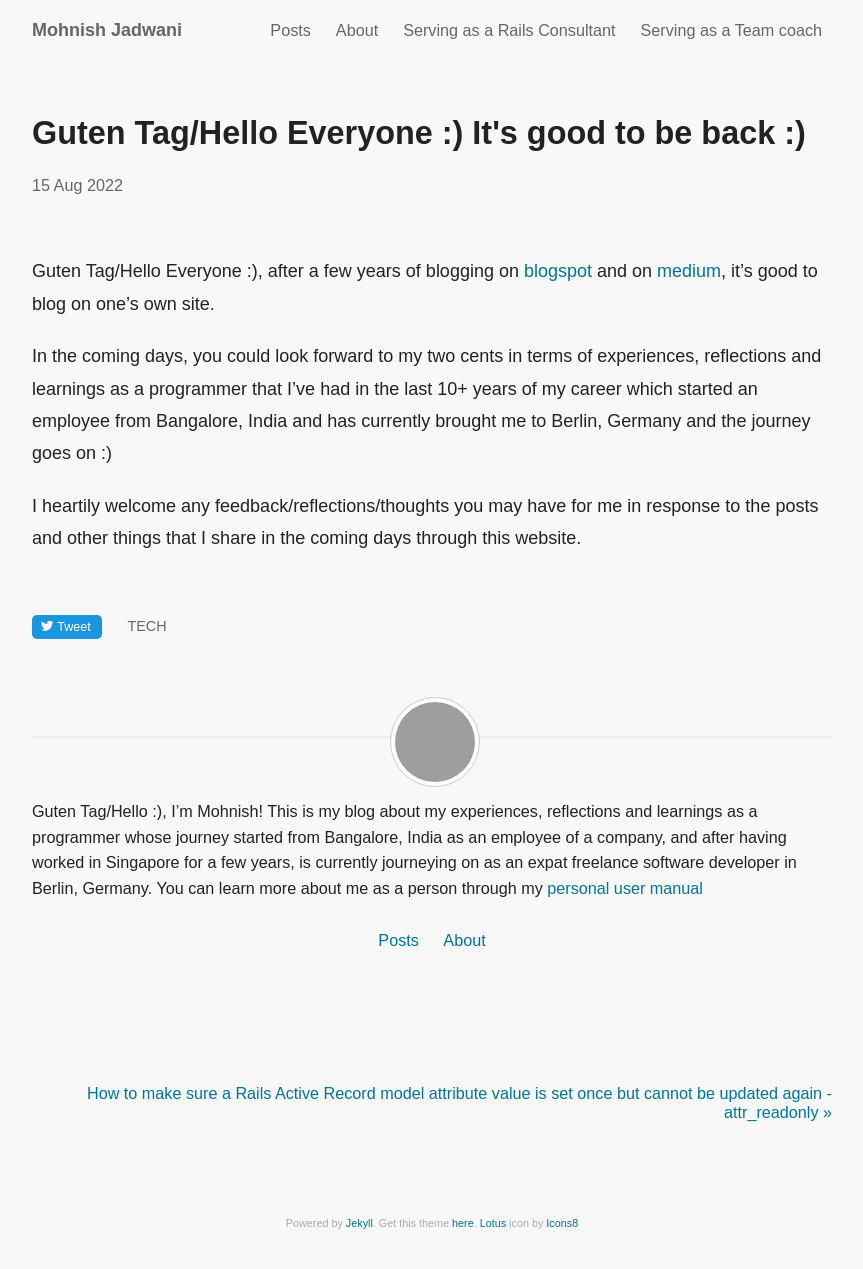
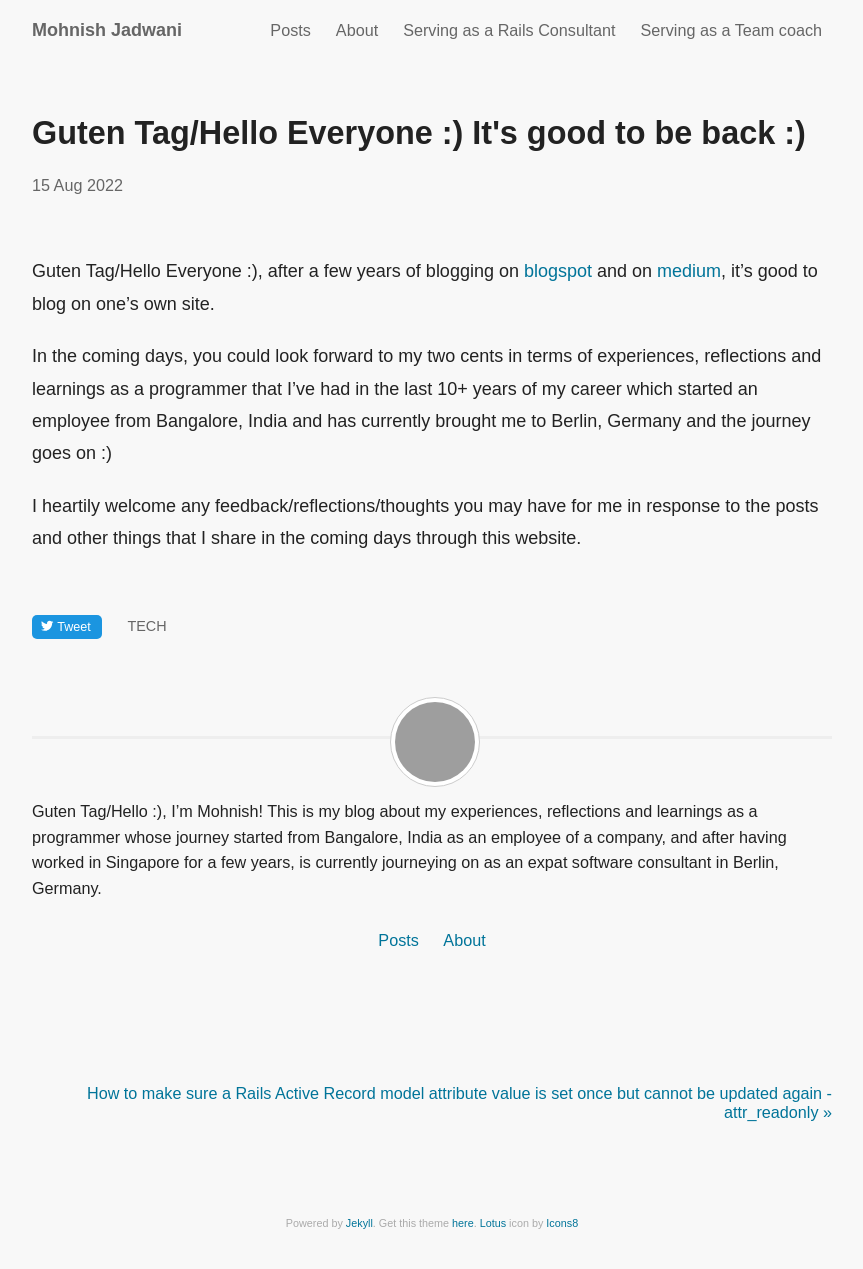
Before and after one commit to boddhisattva/website, a Jekyll site: the page built from _posts/2022-08-13-Hello-Everyone.md, in a window 1280 px wide. Shown: the whole page, without its empty margins (208-1071 px from the left). Built offline with Jekyll 4.4.1, drawn with Linux system fonts in a browser that asks for light colours; grey boxes are pictures that could not be loaded.

Commit message:
Add links to consulting pages in about & other misc changes

```diff
--- a/_includes/bio.html
+++ b/_includes/bio.html
@@ -5,7 +5,7 @@
 
   <div class='bio'>
     Guten Tag/Hello :), I’m Mohnish!
-    This is my blog about my experiences, reflections and learnings as a programmer whose journey started from Bangalore, India as an employee of a company, and after having worked in Singapore for a few years, is currently journeying on as an expat freelance software developer in Berlin, Germany. You can learn more about me as a person through my <a href='http://bit.ly/personal_user_manual_mohnishgj'>personal user manual</a>
+    This is my blog about my experiences, reflections and learnings as a programmer whose journey started from Bangalore, India as an employee of a company, and after having worked in Singapore for a few years, is currently journeying on as an expat software consultant in Berlin, Germany.
     <br>
     <br>
     <div class='links'>
```
Also changed, not shown: about/index.md (+3 -3 lines).
